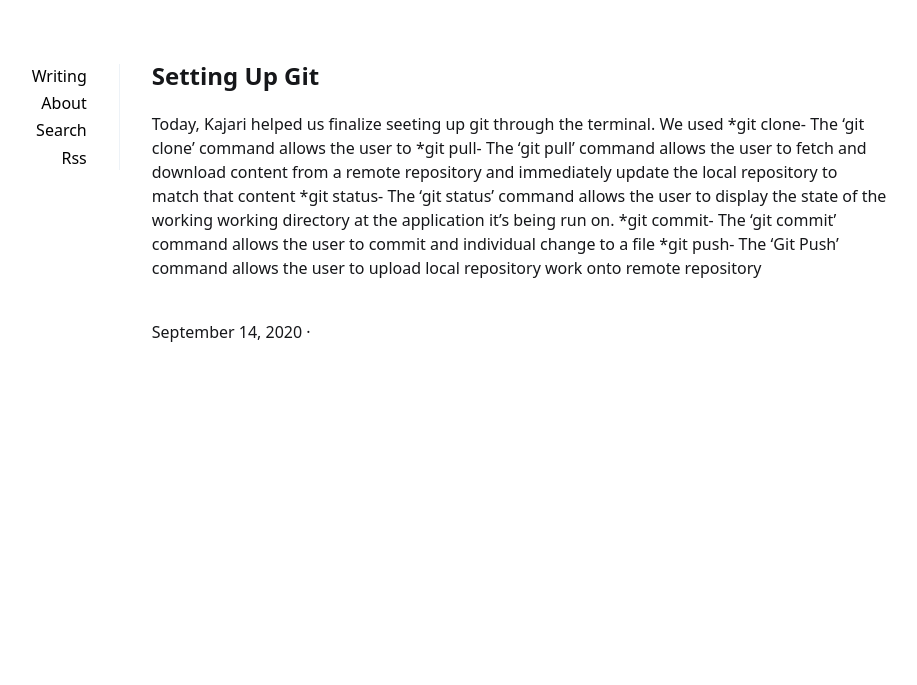
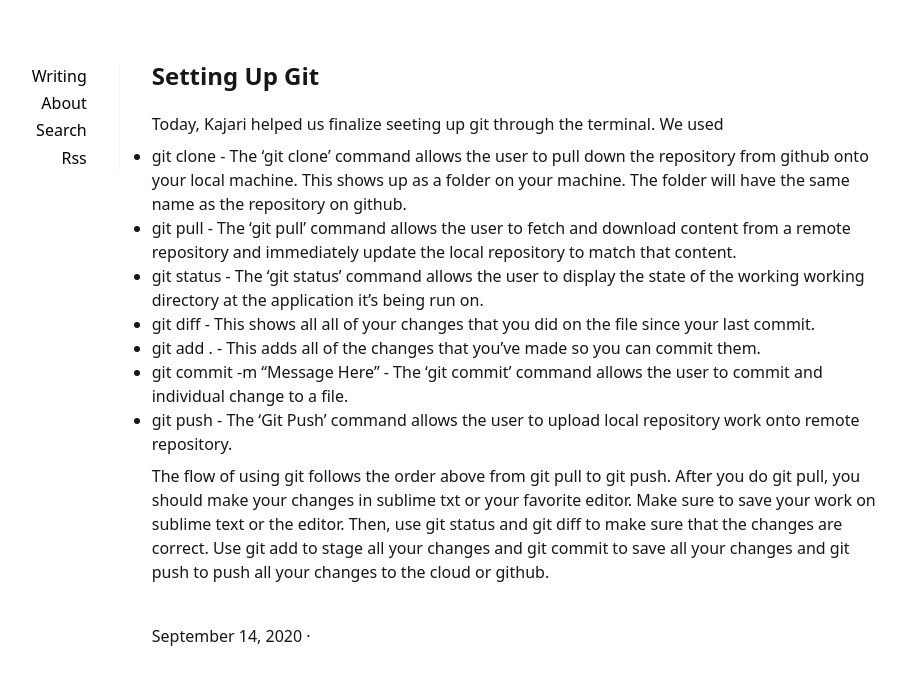
Before and after one commit to Osvaldo178/Osvaldo178.github.io, a Jekyll site: the page built from _posts/2020-09-14-Setting-Up-Git.md, in a window 1280 px wide. Shown: the top 685 px of the page, without its empty margins (201-1118 px from the left). Built offline with Jekyll 4.4.1, drawn with Linux system fonts in a browser that asks for light colours.

Commit message:
Cheatsheet for using git

```diff
--- a/_posts/2020-09-14-Setting-Up-Git.md
+++ b/_posts/2020-09-14-Setting-Up-Git.md
@@ -6,8 +6,13 @@ summary:
 tags:
 ---
 Today, Kajari helped us finalize seeting up git through the terminal. We used
-*git clone- The ‘git clone’ command allows the user to
-*git pull- The ‘git pull’ command allows the user to fetch and download content from a remote repository and immediately update the local repository to match that content
-*git status- The ‘git status’ command allows the user to display the state of the working working directory at the application it's being run on.
-*git commit- The ‘git commit’ command allows the user to commit and individual change to a file
-*git push- The ‘Git Push’ command allows the user to upload local repository work onto remote repository
+
+* git clone - The ‘git clone’ command allows the user to pull down the repository from github onto your local machine. This shows up as a folder on your machine. The folder will have the same name as the repository on github.
+* git pull - The ‘git pull’ command allows the user to fetch and download content from a remote repository and immediately update the local repository to match that content.
+* git status - The ‘git status’ command allows the user to display the state of the working working directory at the application it's being run on.
+* git diff - This shows all all of your changes that you did on the file since your last commit.
+* git add . - This adds all of the changes that you've made so you can commit them.
+* git commit -m "Message Here" - The ‘git commit’ command allows the user to commit and individual change to a file.
+* git push - The ‘Git Push’ command allows the user to upload local repository work onto remote repository.
+
+The flow of using git follows the order above from git pull to git push. After you do git pull, you should make your changes in sublime txt or your favorite editor. Make sure to save your work on sublime text or the editor. Then, use git status and git diff to make sure that the changes are correct. Use git add to stage all your changes and git commit to save all your changes and git push to push all your changes to the cloud or github.
```
